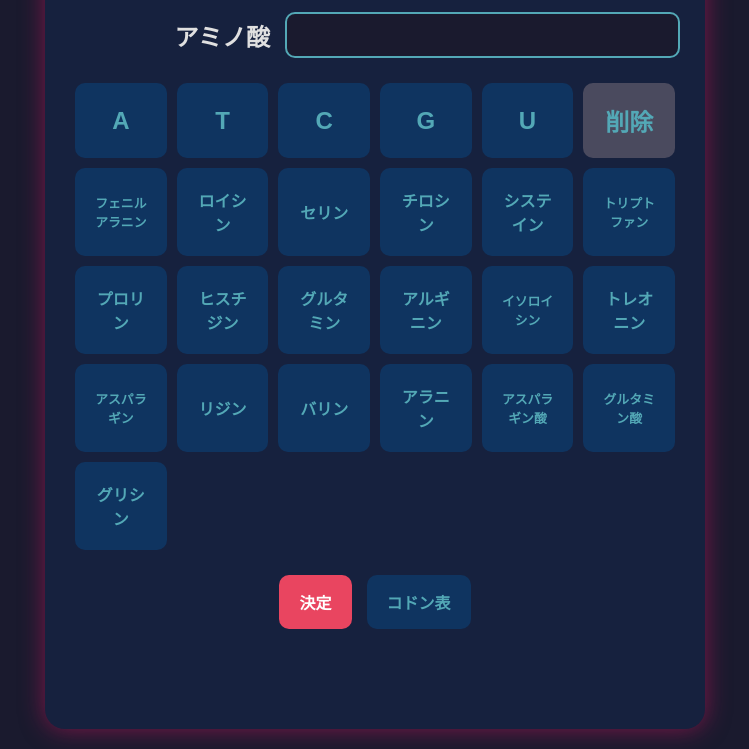
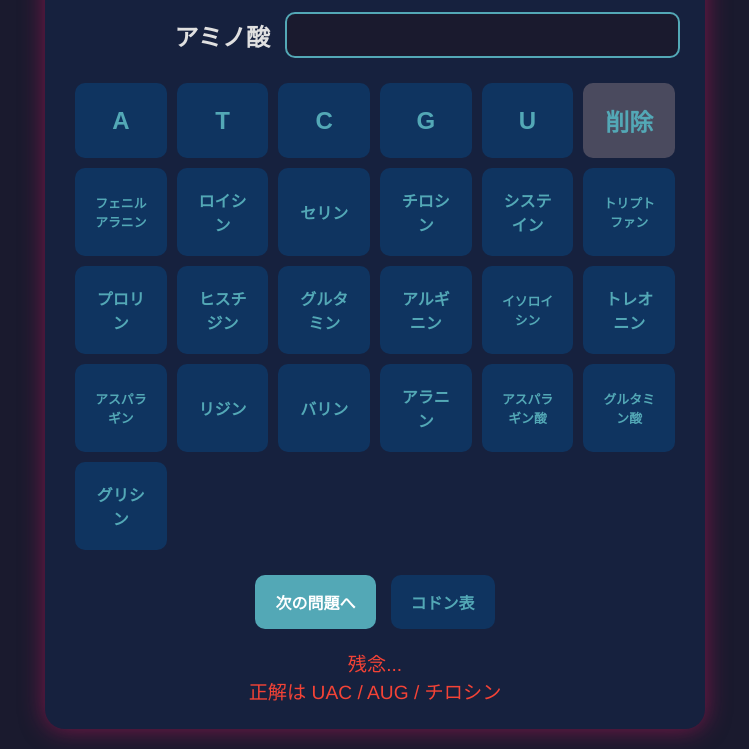
Before and after one commit to 002taku/DNAGAME, a plain HTML site: page index.html in a window 1280 px wide. Both pictures are taken after a click on the button "決定". Shown: the part 363-1112 px from the top of the page, without its empty margins (265-1014 px from the left). Drawn offline with Linux system fonts and the light colour scheme.

Commit message:
index.html

```diff
--- a/index.html
+++ b/index.html
@@ -3,7 +3,7 @@
 <head>
     <meta charset="UTF-8">
     <meta name="viewport" content="width=device-width, initial-scale=1.0">
-    <title>DNAラッシュ：セントラルドグマ</title>
+    <title>DNAラッシュ：セントラルドグマ最終改良版</title>
     <style>
         /* --- CSS（デザイン） --- */
         :root {
@@ -46,17 +46,16 @@
         }
         #submit-button { background-color: var(--accent-color); color: white; }
         #submit-button:hover { background-color: #c73049; }
+        #next-question-button { background-color: var(--highlight-color); color: white; display: none; } /* 新しいボタン */
+        #next-question-button:hover { background-color: #3a8a9a; }
         #toggle-codon-button { background-color: #0f3460; color: var(--highlight-color); }
         #toggle-codon-button:hover { background-color: #1a4a8a; }
         #reset-button { background-color: var(--correct-color); color: white; display: none; }
         #reset-button:hover { background-color: #388e3c; }
-
         #input-form { margin-top: 25px; display: grid; grid-template-columns: repeat(auto-fit, minmax(80px, 1fr)); gap: 10px; }
         .base-button { padding: 20px; font-size: 1.5em; font-weight: bold; background-color: #0f3460; color: var(--highlight-color); }
         #delete-button { background-color: #4a4a5e; }
-
         #feedback { margin-top: 20px; font-size: 1.2em; height: 50px; }
-
         #codon-modal {
             display: none; position: fixed; z-index: 100; left: 0; top: 0;
             width: 100%; height: 100%; overflow: auto; background-color: rgba(0,0,0,0.7);
@@ -76,27 +75,26 @@
 </head>
 <body>
     <div id="game-container">
-        <h1>DNAラッシュ 🧬 セントラルドグマ</h1>
+        <h1>DNAラッシュ 🧬 最終改良版</h1>
         <div id="game-info"><span id="score">スコア: 0</span><span id="lives">ライフ: ♥♥♥</span></div>
         <div class="problem-set"><span class="label">DNA</span><span id="dna-display">TAC</span></div>
         <div class="problem-set"><label for="mrna-input" class="label">mRNA</label><input type="text" id="mrna-input" class="answer-input" readonly></div>
         <div class="problem-set"><label for="trna-input" class="label">tRNA</label><input type="text" id="trna-input" class="answer-input" readonly></div>
         <div class="problem-set"><label for="amino-acid-input" class="label">アミノ酸</label><input type="text" id="amino-acid-input" class="answer-input" readonly></div>
         <div id="input-form">
-            <button class="game-button base-button" data-type="base">A</button>
-            <button class="game-button base-button" data-type="base">T</button>
-            <button class="game-button base-button" data-type="base">C</button>
-            <button class="game-button base-button" data-type="base">G</button>
-            <button class="game-button base-button" data-type="base">U</button>
-            <button id="delete-button" class="game-button base-button">削除</button>
+            <button class="game-button base-button" data-type="base">A</button><button class="game-button base-button" data-type="base">T</button>
+            <button class="game-button base-button" data-type="base">C</button><button class="game-button base-button" data-type="base">G</button>
+            <button class="game-button base-button" data-type="base">U</button><button id="delete-button" class="game-button base-button">削除</button>
         </div>
-        <div class="control-buttons"><button id="submit-button" class="game-button">決定</button><button id="toggle-codon-button" class="game-button">コドン表</button><button id="reset-button" class="game-button">もう一度挑戦！</button></div>
+        <div class="control-buttons">
+            <button id="submit-button" class="game-button">決定</button>
+            <button id="next-question-button" class="game-button">次の問題へ</button> <button id="toggle-codon-button" class="game-button">コドン表</button>
+            <button id="reset-button" class="game-button">もう一度挑戦！</button>
+        </div>
         <div id="feedback"></div>
     </div>
     <div id="codon-modal">
-        <div id="codon-content">
-            <h2>mRNA コドン表</h2><table id="codon-table"></table><p style="margin-top: 15px;">（閉じるには表の外側をクリック）</p>
-        </div>
+        <div id="codon-content"><h2>mRNA コドン表</h2><table id="codon-table"></table><p style="margin-top: 15px;">（閉じるには表の外側をクリック）</p></div>
     </div>
 
     <script>
@@ -104,78 +102,84 @@
     const rules = { dnaToMrna: {'A': 'U', 'T': 'A', 'C': 'G', 'G': 'C'}, mrnaToTrna: {'A': 'U', 'U': 'A', 'C': 'G', 'G': 'C'} };
     const codonTable = { 'UUU': 'フェニルアラニン', 'UUC': 'フェニルアラニン', 'UUA': 'ロイシン', 'UUG': 'ロイシン', 'UCU': 'セリン', 'UCC': 'セリン', 'UCA': 'セリン', 'UCG': 'セリン', 'UAU': 'チロシン', 'UAC': 'チロシン', 'UAA': '終止', 'UAG': '終止', 'UGU': 'システイン', 'UGC': 'システイン', 'UGA': '終止', 'UGG': 'トリプトファン', 'CUU': 'ロイシン', 'CUC': 'ロイシン', 'CUA': 'ロイシン', 'CUG': 'ロイシン', 'CCU': 'プロリン', 'CCC': 'プロリン', 'CCA': 'プロリン', 'CCG': 'プロリン', 'CAU': 'ヒスチジン', 'CAC': 'ヒスチジン', 'CAA': 'グルタミン', 'CAG': 'グルタミン', 'CGU': 'アルギニン', 'CGC': 'アルギニン', 'CGA': 'アルギニン', 'CGG': 'アルギニン', 'AUU': 'イソロイシン', 'AUC': 'イソロイシン', 'AUA': 'イソロイシン', 'AUG': 'メチオニン(開始)', 'ACU': 'トレオニン', 'ACC': 'トレオニン', 'ACA': 'トレオニン', 'ACG': 'トレオニン', 'AAU': 'アスパラギン', 'AAC': 'アスパラギン', 'AAA': 'リジン', 'AAG': 'リジン', 'AGU': 'セリン', 'AGC': 'セリン', 'AGA': 'アルギニン', 'AGG': 'アルギニン', 'GUU': 'バリン', 'GUC': 'バリン', 'GUA': 'バリン', 'GUG': 'バリン', 'GCU': 'アラニン', 'GCC': 'アラニン', 'GCA': 'アラニン', 'GCG': 'アラニン', 'GAU': 'アスパラギン酸', 'GAC': 'アスパラギン酸', 'GAA': 'グルタミン酸', 'GAG': 'グルタミン酸', 'GGU': 'グリシン', 'GGC': 'グリシン', 'GGA': 'グリシン', 'GGG': 'グリシン' };
     const aminoAcids = [...new Set(Object.values(codonTable))].filter(acid => acid !== '終止' && acid !== 'メチオニン(開始)');
-    const elements = { score: document.getElementById('score'), lives: document.getElementById('lives'), dnaDisplay: document.getElementById('dna-display'), mrnaInput: document.getElementById('mrna-input'), trnaInput: document.getElementById('trna-input'), aminoAcidInput: document.getElementById('amino-acid-input'), submitButton: document.getElementById('submit-button'), toggleCodonButton: document.getElementById('toggle-codon-button'), resetButton: document.getElementById('reset-button'), feedback: document.getElementById('feedback'), codonModal: document.getElementById('codon-modal'), codonTable: document.getElementById('codon-table'), inputForm: document.getElementById('input-form'), answerInputs: document.querySelectorAll('.answer-input'), deleteButton: document.getElementById('delete-button'), baseButtons: document.querySelectorAll('[data-type="base"]') };
+    const elements = { score: document.getElementById('score'), lives: document.getElementById('lives'), dnaDisplay: document.getElementById('dna-display'), mrnaInput: document.getElementById('mrna-input'), trnaInput: document.getElementById('trna-input'), aminoAcidInput: document.getElementById('amino-acid-input'), submitButton: document.getElementById('submit-button'), nextQuestionButton: document.getElementById('next-question-button'), toggleCodonButton: document.getElementById('toggle-codon-button'), resetButton: document.getElementById('reset-button'), feedback: document.getElementById('feedback'), codonModal: document.getElementById('codon-modal'), codonTable: document.getElementById('codon-table'), inputForm: document.getElementById('input-form'), answerInputs: document.querySelectorAll('.answer-input'), deleteButton: document.getElementById('delete-button'), baseButtons: document.querySelectorAll('[data-type="base"]') };
     let state = { score: 0, lives: 3, currentDna: '', correctAnswers: {}, activeInput: null };
 
-    function generateCodonTable() {
-        const bases = ['U', 'C', 'A', 'G'];
-        let tableHTML = '<thead><tr><th></th>';
-        bases.forEach(base => tableHTML += `<th>${base}</th>`);
-        tableHTML += '<th></th></tr></thead><tbody>';
-        bases.forEach(firstBase => {
-            tableHTML += `<tr><th>${firstBase}</th>`;
-            bases.forEach(secondBase => {
-                let cellContent = '';
-                bases.forEach(thirdBase => {
-                    const codon = firstBase + secondBase + thirdBase;
-                    const aminoAcid = codonTable[codon] || '';
-                    cellContent += `<b>${codon}</b>: ${aminoAcid.replace('(開始)', '')}<br>`;
-                });
-                tableHTML += `<td>${cellContent}</td>`;
-            });
-            tableHTML += `<th>${firstBase}</th></tr>`;
-        });
-        tableHTML += '</tbody>';
-        elements.codonTable.innerHTML = tableHTML;
+    function generateCodonTable() { /* ... (変更なし) ... */ const bases = ['U', 'C', 'A', 'G']; let tableHTML = '<thead><tr><th></th>'; bases.forEach(base => tableHTML += `<th>${base}</th>`); tableHTML += '<th></th></tr></thead><tbody>'; bases.forEach(firstBase => { tableHTML += `<tr><th>${firstBase}</th>`; bases.forEach(secondBase => { let cellContent = ''; bases.forEach(thirdBase => { const codon = firstBase + secondBase + thirdBase; const aminoAcid = codonTable[codon] || ''; cellContent += `<b>${codon}</b>: ${aminoAcid.replace('(開始)', '')}<br>`; }); tableHTML += `<td>${cellContent}</td>`; }); tableHTML += `<th>${firstBase}</th></tr>`; }); tableHTML += '</tbody>'; elements.codonTable.innerHTML = tableHTML; }
+    function updateDisplay() { elements.score.textContent = `スコア: ${state.score}`; elements.lives.textContent = `ライフ: ${'♥'.repeat(state.lives)}`; }
+    function setActiveInput(inputElement) { elements.answerInputs.forEach(el => el.classList.remove('active-input')); state.activeInput = inputElement; if(state.activeInput) state.activeInput.classList.add('active-input'); }
+
+    function nextProblem() {
+        let aminoAcid = '';
+        do { const dnaBases = ['A', 'T', 'C', 'G']; state.currentDna = [1, 2, 3].map(() => dnaBases[Math.floor(Math.random() * 4)]).join(''); state.correctAnswers.mrna = Array.from(state.currentDna).map(b => rules.dnaToMrna[b]).join(''); aminoAcid = codonTable[state.correctAnswers.mrna]; } while (!aminoAcid || aminoAcid === '終止' || aminoAcid === 'メチオニン(開始)');
+        state.correctAnswers.trna = Array.from(state.correctAnswers.mrna).map(b => rules.mrnaToTrna[b]).join('');
+        state.correctAnswers.aminoAcid = aminoAcid;
+
+        elements.dnaDisplay.textContent = state.currentDna;
+        elements.answerInputs.forEach(el => { el.value = ''; el.disabled = false; });
+        elements.feedback.textContent = '';
+
+        elements.submitButton.style.display = 'inline-block';
+        elements.nextQuestionButton.style.display = 'none';
+
+        setActiveInput(elements.mrnaInput);
     }
 
-    function updateDisplay() { elements.score.textContent = `スコア: ${state.score}`; elements.lives.textContent = `ライフ: ${'♥'.repeat(state.lives)}`; }
-    function setActiveInput(inputElement) { elements.answerInputs.forEach(el => el.classList.remove('active-input')); state.activeInput = inputElement; state.activeInput.classList.add('active-input'); }
-    function nextProblem() { let aminoAcid = ''; do { const dnaBases = ['A', 'T', 'C', 'G']; state.currentDna = [1, 2, 3].map(() => dnaBases[Math.floor(Math.random() * 4)]).join(''); state.correctAnswers.mrna = Array.from(state.currentDna).map(b => rules.dnaToMrna[b]).join(''); aminoAcid = codonTable[state.correctAnswers.mrna]; } while (!aminoAcid || aminoAcid === '終止' || aminoAcid === 'メチオニン(開始)'); state.correctAnswers.trna = Array.from(state.correctAnswers.mrna).map(b => rules.mrnaToTrna[b]).join(''); state.correctAnswers.aminoAcid = aminoAcid; elements.dnaDisplay.textContent = state.currentDna; elements.answerInputs.forEach(el => el.value = ''); elements.feedback.textContent = ''; setActiveInput(elements.mrnaInput); }
-    function checkAnswer() { const userMrna = elements.mrnaInput.value; const userTrna = elements.trnaInput.value; const userAmino = elements.aminoAcidInput.value; const isCorrect = userMrna === state.correctAnswers.mrna && userTrna === state.correctAnswers.trna && userAmino === state.correctAnswers.aminoAcid; if (isCorrect) { elements.feedback.textContent = "パーフェクト！🎉"; elements.feedback.style.color = 'var(--correct-color)'; state.score += 100; } else { elements.feedback.innerHTML = `残念...<br>正解は ${state.correctAnswers.mrna} / ${state.correctAnswers.trna} / ${state.correctAnswers.aminoAcid}`; elements.feedback.style.color = 'var(--wrong-color)'; state.lives--; } updateDisplay(); (state.lives > 0) ? setTimeout(nextProblem, 2500) : gameOver(); }
-    function gameOver() { elements.feedback.textContent = "ゲームオーバー！"; elements.dnaDisplay.textContent = "FIN"; elements.submitButton.style.display = 'none'; elements.toggleCodonButton.style.display = 'none'; elements.resetButton.style.display = 'inline-block'; }
-    function resetGame() { state.score = 0; state.lives = 3; updateDisplay(); elements.submitButton.style.display = 'inline-block'; elements.toggleCodonButton.style.display = 'inline-block'; elements.resetButton.style.display = 'none'; nextProblem(); }
+    // --- ▼▼▼ checkAnswer関数を修正 ▼▼▼ ---
+    function checkAnswer() {
+        const userMrna = elements.mrnaInput.value;
+        const userTrna = elements.trnaInput.value;
+        const userAmino = elements.aminoAcidInput.value;
+        const isCorrect = userMrna === state.correctAnswers.mrna && userTrna === state.correctAnswers.trna && userAmino === state.correctAnswers.aminoAcid;
 
-    // --- ▼▼▼ イベントリスナーの修正 ▼▼▼ ---
+        if (isCorrect) {
+            elements.feedback.textContent = "パーフェクト！🎉";
+            elements.feedback.style.color = 'var(--correct-color)';
+            state.score += 100;
+        } else {
+            elements.feedback.innerHTML = `残念...<br>正解は ${state.correctAnswers.mrna} / ${state.correctAnswers.trna} / ${state.correctAnswers.aminoAcid}`;
+            elements.feedback.style.color = 'var(--wrong-color)';
+            state.lives--;
+        }
+
+        updateDisplay();
+        elements.answerInputs.forEach(el => el.disabled = true); // 入力欄を無効化
+        elements.submitButton.style.display = 'none'; // 「決定」ボタンを隠す
+
+        if (state.lives > 0) {
+            elements.nextQuestionButton.style.display = 'inline-block'; // 「次の問題へ」ボタンを表示
+        } else {
+            gameOver();
+        }
+    }
+
+    function gameOver() {
+        elements.feedback.textContent = "ゲームオーバー！";
+        elements.dnaDisplay.textContent = "FIN";
+        elements.toggleCodonButton.style.display = 'none';
+        elements.nextQuestionButton.style.display = 'none';
+        elements.resetButton.style.display = 'inline-block';
+    }
+
+    function resetGame() {
+        state.score = 0; state.lives = 3;
+        updateDisplay();
+        elements.toggleCodonButton.style.display = 'inline-block';
+        elements.resetButton.style.display = 'none';
+        nextProblem();
+    }
+
+    // --- イベントリスナー (変更なし) ---
     elements.submitButton.addEventListener('click', checkAnswer);
+    elements.nextQuestionButton.addEventListener('click', nextProblem); // NEW
     elements.resetButton.addEventListener('click', resetGame);
     elements.toggleCodonButton.addEventListener('click', () => { elements.codonModal.style.display = 'flex'; });
     elements.codonModal.addEventListener('click', (e) => { if (e.target === elements.codonModal) { elements.codonModal.style.display = 'none'; } });
     elements.answerInputs.forEach(input => input.addEventListener('click', (e) => setActiveInput(e.target)));
+    elements.baseButtons.forEach(button => { button.addEventListener('click', (e) => { if (state.activeInput && state.activeInput.id !== 'amino-acid-input') { if (state.activeInput.value.length < 3) { state.activeInput.value += e.target.textContent; } } }); });
+    elements.deleteButton.addEventListener('click', () => { if (state.activeInput) { state.activeInput.value = state.activeInput.value.slice(0, -1); } });
+    aminoAcids.forEach(acid => { const button = document.createElement('button'); button.textContent = acid; button.className = 'game-button base-button amino-acid-button'; button.style.fontSize = acid.length > 5 ? '0.8em' : '1em'; elements.inputForm.appendChild(button); button.addEventListener('click', () => { if (state.activeInput && state.activeInput.id === 'amino-acid-input') { state.activeInput.value = acid; } }); });
 
-    // 塩基ボタン (A, T, C, G, U) の機能
-    elements.baseButtons.forEach(button => {
-        button.addEventListener('click', (e) => {
-            if (state.activeInput && state.activeInput.id !== 'amino-acid-input') {
-                if (state.activeInput.value.length < 3) {
-                    state.activeInput.value += e.target.textContent;
-                }
-            }
-        });
-    });
-
-    // 削除ボタンの機能
-    elements.deleteButton.addEventListener('click', () => {
-        if (state.activeInput) {
-            state.activeInput.value = state.activeInput.value.slice(0, -1);
-        }
-    });
-
-    // アミノ酸ボタンの生成と機能
-    aminoAcids.forEach(acid => {
-        const button = document.createElement('button');
-        button.textContent = acid;
-        button.className = 'game-button base-button amino-acid-button';
-        button.style.fontSize = acid.length > 5 ? '0.8em' : '1em';
-        elements.inputForm.appendChild(button);
-        button.addEventListener('click', () => {
-            if (state.activeInput && state.activeInput.id === 'amino-acid-input') {
-                state.activeInput.value = acid;
-            }
-        });
-    });
-
-    // --- ゲーム初期化 ---
     generateCodonTable();
     resetGame();
     </script>
```
